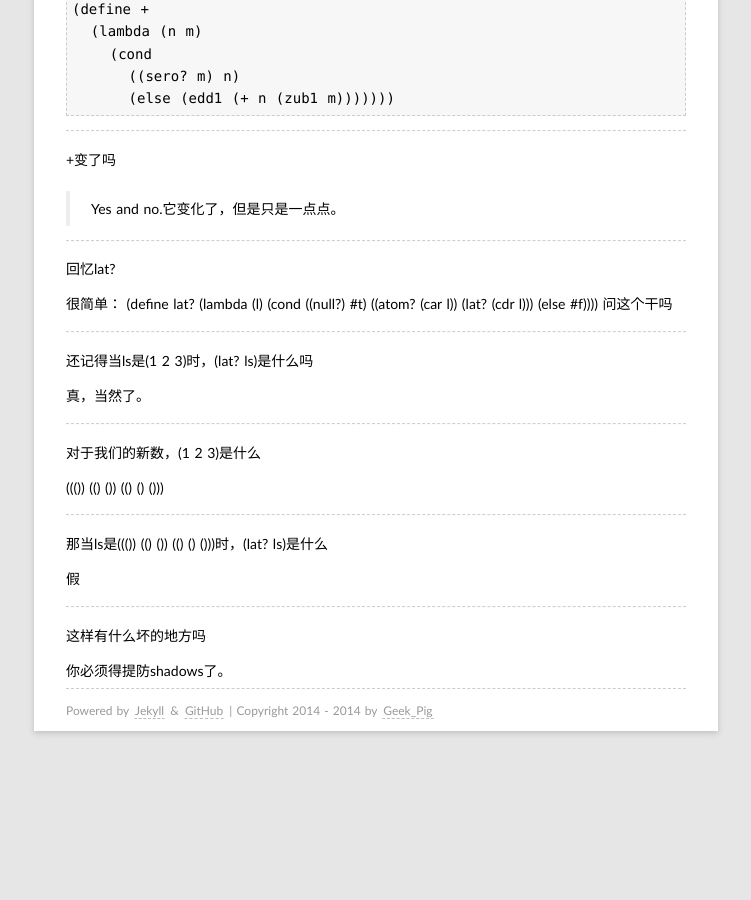
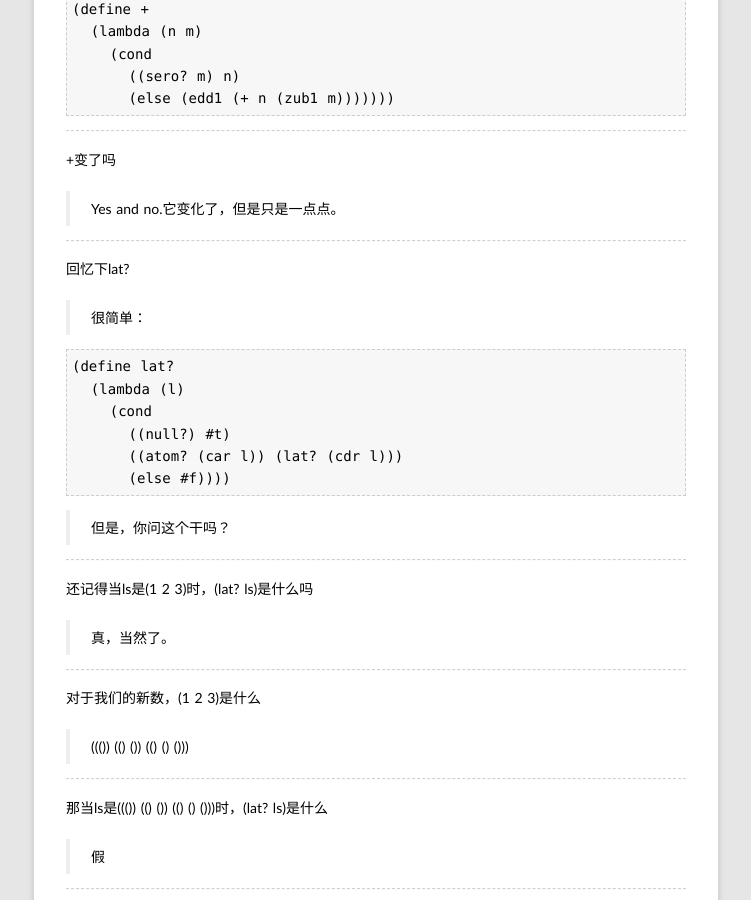
Before and after one commit to rhuichao/uternet.github.io, a Jekyll site: the page built from TLS/06.md, in a window 1280 px wide and 900 px high, scrolled down 12640 px. Shown: the whole window, without its empty margins (264-1015 px from the left). Built offline with Jekyll 4.4.1, drawn with Linux system fonts in a browser that asks for light colours; some web fonts are replaced; Markdown is read by kramdown in place of the engine named in the settings; before the commit the page ends 13403 px from its top, so only the background shows below that.

Commit message:
new document posted

````diff
--- a/TLS/06.md
+++ b/TLS/06.md
@@ -721,37 +721,41 @@ nexp取cdr再取nexp是什么
 
 ---
 
-回忆lat?
+回忆下lat?
 
-很简单：
+>很简单：
+
+```
 (define lat?
   (lambda (l)
     (cond
       ((null?) #t)
       ((atom? (car l)) (lat? (cdr l)))
       (else #f))))
-问这个干吗
+```
+
+>但是，你问这个干吗？
 
 ---
 
 还记得当ls是(1 2 3)时，(lat? ls)是什么吗
 
-真，当然了。
+>真，当然了。
 
 ---
 
 对于我们的新数，(1 2 3)是什么
 
-((()) (() ()) (() () ()))
+>((()) (() ()) (() () ()))
 
 ---
 
 那当ls是((()) (() ()) (() () ()))时，(lat? ls)是什么
 
-假
+>假
 
 ---
 
 这样有什么坏的地方吗
 
-你必须得提防shadows了。
+>你必须得提防shadows了。
````
